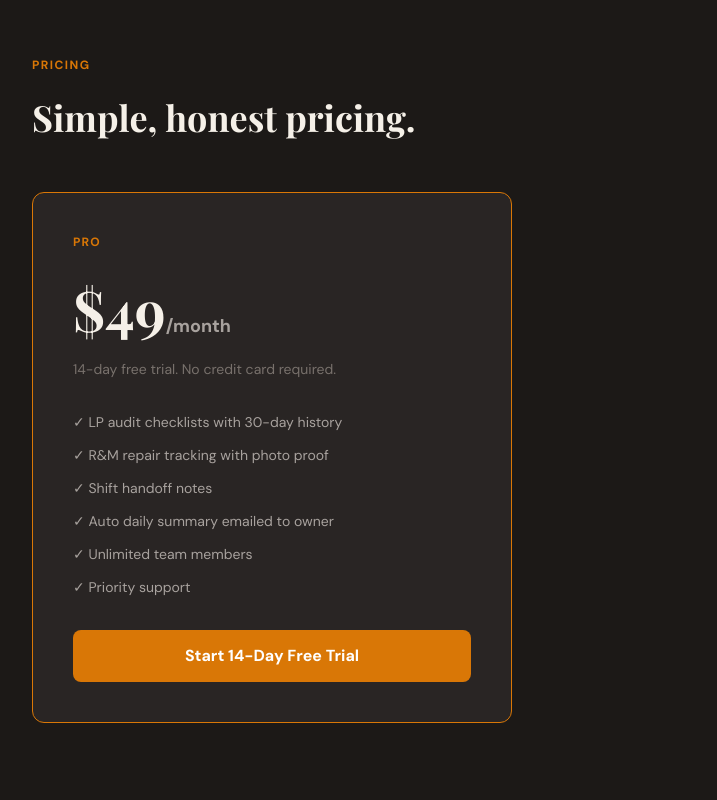
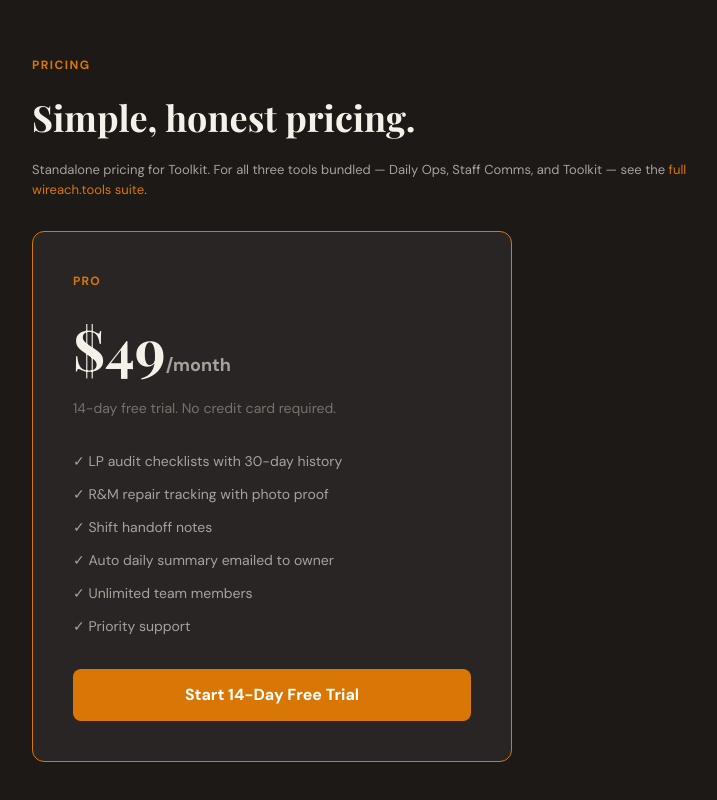
Before and after one commit to withinreachintl-coder/wri-restaurant-toolkit, a Next.js app: page / in a window 1280 px wide. Shown: the part 1446-2246 px from the top of the page, without its empty margins (248-965 px from the left). Built offline with nearby package versions, Linux system fonts and the light colour scheme.

Commit message:
feat(WIT-21): add standalone pricing callout to toolkit landing page

```diff
--- a/app/page.tsx
+++ b/app/page.tsx
@@ -85,9 +85,13 @@
         <p style={{ color: '#D97706', fontSize: '12px', fontWeight: 600, letterSpacing: '0.12em', textTransform: 'uppercase', marginBottom: '16px' }}>
           Pricing
         </p>
-        <h2 style={{ fontFamily: 'Playfair Display, serif', fontSize: '36px', fontWeight: 700, marginBottom: '48px' }}>
+        <h2 style={{ fontFamily: 'Playfair Display, serif', fontSize: '36px', fontWeight: 700, marginBottom: '16px' }}>
           Simple, honest pricing.
         </h2>
+        <p style={{ fontSize: '13px', color: '#A8A29E', marginBottom: '32px', lineHeight: '1.5' }}>
+          Standalone pricing for Toolkit. For all three tools bundled — Daily Ops, Staff Comms, and Toolkit — see the{' '}
+          <a href="https://wireach.tools" style={{ color: '#D97706', textDecoration: 'none' }}>full wireach.tools suite</a>.
+        </p>
         <div style={{ background: '#292524', borderRadius: '12px', padding: '40px', border: '1px solid #D97706', maxWidth: '480px' }}>
           <p style={{ fontSize: '12px', fontWeight: 600, letterSpacing: '0.1em', textTransform: 'uppercase', color: '#D97706', marginBottom: '16px' }}>Pro</p>
           <p style={{ fontFamily: 'Playfair Display, serif', fontSize: '56px', fontWeight: 700, marginBottom: '8px' }}>
```
